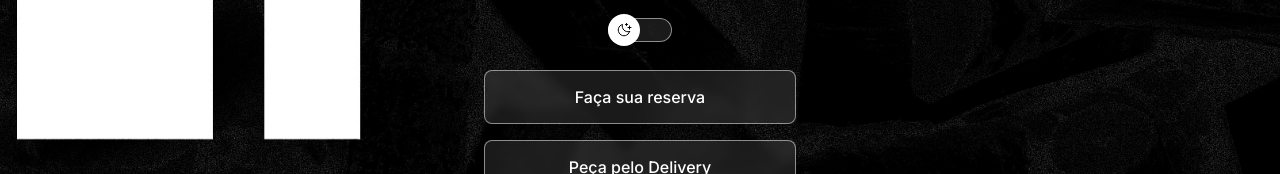
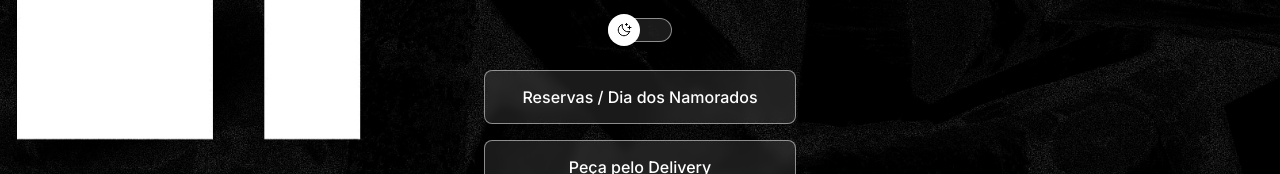
Before and after one commit to AndersonEspDev/link_bio_unidade-bauru, a plain HTML site: page index.html in a window 1280 px wide. Shown: the part 237-411 px from the top of the page. Drawn offline with nearby package versions, Linux system fonts and the light colour scheme.

Commit message:
Update name Btn (Dia dos Namorados)
Alteração do Nome do Botão Reservas para Reservas / Dia dos Namorados

```diff
--- a/index.html
+++ b/index.html
@@ -80,7 +80,7 @@
           <a
             href="https://dguests.com/reserva_mesa/430gradi.bauru"
             target="_blank"
-            >Faça sua reserva</a
+            >Reservas / Dia dos Namorados</a
           >
         </li>
         <li>
```
